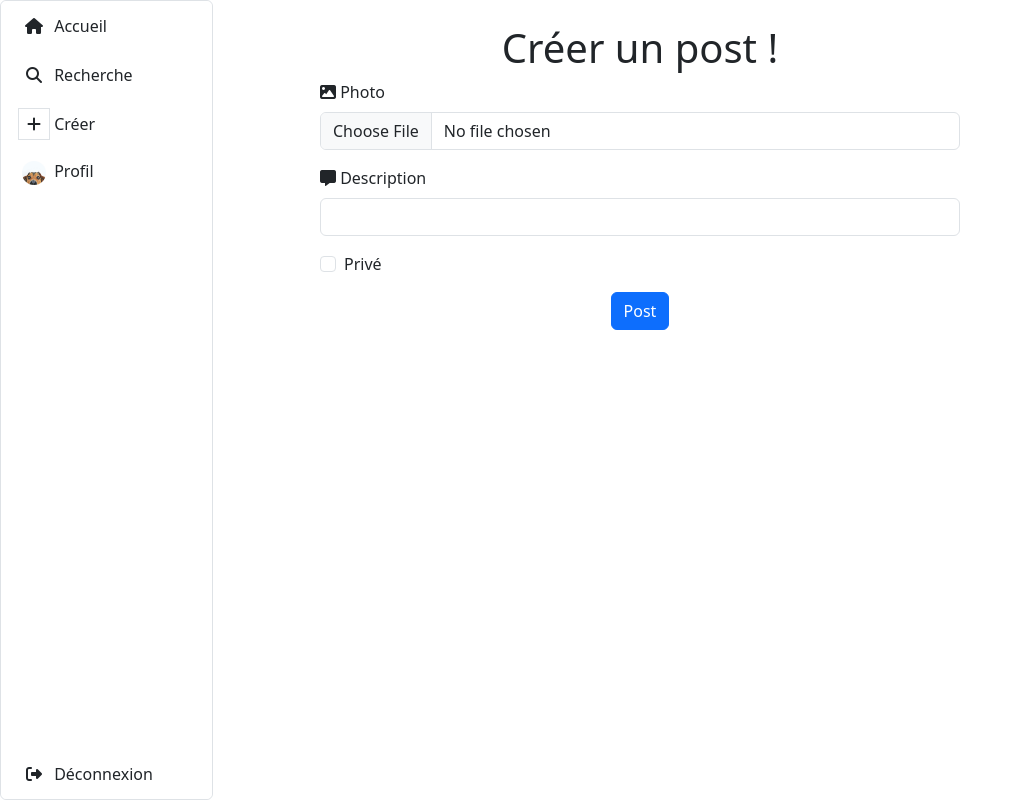
After one commit to FADLI-Said/Formulaire, a PHP site: page /src/Controller/controller_post.php in a window 1280 px wide. The commit adds this page. Shown: the whole page, without its empty margins (0-1023 px from the left). Run offline with PHP 8.4, Linux system fonts and the light colour scheme; the visitor is signed in with stand-in values (Sample User, id 1); some libraries are stand-ins or nearby versions.

Commit message:
post fonctionne

```diff
--- a/config.php
+++ b/config.php
@@ -4,6 +4,6 @@
 define("DB_HOST","localhost");
 define("DB_NAME","afpa-gram");
 define("DB_USER","Saïd");
-define("DB_PASS","r.jdGMFV0FBF.l-X");
+define("DB_PASS","Z7KGPJQKpq3g4Psm");
 
 ?>
--- /dev/null
+++ b/src/Controller/controller_post.php
@@ -0,0 +1,90 @@
+<?php
+
+session_start();
+
+require_once "../../config.php";
+
+if (!isset($_SESSION['user_id'])) {
+    // on renvoie vers la page d'accueil
+    header('Location: ../../public/');
+    exit;
+}
+
+
+
+
+if ($_SERVER["REQUEST_METHOD"] == "POST") {
+
+    if (isset($_FILES["photo"])) {
+        if (empty($_FILES["photo"]["name"])) {
+            $error["photo"] = "<i class='fa-solid fa-circle-exclamation'></i> Image obligatoire";
+        }
+    }
+
+    if (isset($_POST["description"])) {
+        if (empty($_POST["description"])) {
+            $error["description"] = "<i class='fa-solid fa-circle-exclamation'></i> Description obligatoire";
+        }
+    }
+
+    // On se connete a la base de donnée via pdo = création instance
+    $pdo = new PDO("mysql:host=" . DB_HOST . ";dbname=" . DB_NAME . ";charset=utf8", DB_USER, DB_PASS);
+
+    // Options avances sur notre instance
+    $pdo->setAttribute(PDO::ATTR_ERRMODE, PDO::ERRMODE_EXCEPTION);
+
+    $sql = "INSERT INTO
+        `76_posts` (
+            `post_timestamp`,
+            `post_description`,
+            `post_private`,
+            `user_id`
+        ) VALUE (:date, :description, :private, :user_id)";
+
+
+    // On prépare la requête avant de l'exécuter
+    $stmt = $pdo->prepare($sql);
+
+    function safeInput($string)
+    {
+        $input = trim($string);
+        $input = htmlspecialchars($input);
+        return $input;
+    }
+
+
+
+    $stmt->bindValue(":date", time(), PDO::PARAM_STR);
+    $stmt->bindValue(":description", safeInput($_POST["description"]), PDO::PARAM_STR);
+    $stmt->bindValue(":private", isset($_POST["condition"]) ? 1 : 0, PDO::PARAM_INT);
+    $stmt->bindValue(":user_id", $_SESSION["user_id"], PDO::PARAM_INT);
+
+    $stmt->execute();
+
+    $id = $pdo->lastInsertId();
+
+    $sql = "INSERT INTO
+        `76_pictures` (
+            `pic_name`,
+            `post_id`
+        ) VALUE (:photo, :post_id)";
+
+    $stmt = $pdo->prepare($sql);
+
+    $stmt->bindValue(":photo", $_FILES["photo"]["name"], PDO::PARAM_STR);
+    $stmt->bindValue(":post_id", $id, PDO::PARAM_STR);
+
+    if ($stmt->execute()) {
+        header("Location: controller_profile.php");
+        exit;
+    }
+
+    $pdo = "";
+
+
+}
+
+
+
+include_once '../View/view_post.php';
+?>
--- a/src/View/view_home.php
+++ b/src/View/view_home.php
@@ -4,7 +4,7 @@
 <head>
     <meta charset="UTF-8">
     <meta name="viewport" content="width=device-width, initial-scale=1.0">
-    <title>Inscription</title>
+    <title>Afpa-gram</title>
     <link href="https://cdn.jsdelivr.net/npm/bootstrap@5.3.3/dist/css/bootstrap.min.css" rel="stylesheet"
         integrity="sha384-QWTKZyjpPEjISv5WaRU9OFeRpok6YctnYmDr5pNlyT2bRjXh0JMhjY6hW+ALEwIH" crossorigin="anonymous">
     <link rel="stylesheet" href="../../assets/css/style.css">
--- /dev/null
+++ b/src/View/view_post.php
@@ -0,0 +1,52 @@
+<!DOCTYPE html>
+<html lang="fr">
+
+<head>
+    <meta charset="UTF-8">
+    <meta name="viewport" content="width=device-width, initial-scale=1.0">
+    <title>Inscription</title>
+    <link href="https://cdn.jsdelivr.net/npm/bootstrap@5.3.3/dist/css/bootstrap.min.css" rel="stylesheet"
+        integrity="sha384-QWTKZyjpPEjISv5WaRU9OFeRpok6YctnYmDr5pNlyT2bRjXh0JMhjY6hW+ALEwIH" crossorigin="anonymous">
+    <link rel="stylesheet" href="../../assets/css/style.css">
+</head>
+
+<body>
+    <?= include_once "../../templates/nav.php" ?>
+
+    <h1 class="text-center">Créer un post !</h1>
+    <form action="" class="col-lg-6 mx-auto" method="POST" enctype="multipart/form-data" novalidate>
+        <div class="mb-3">
+            <label for="formFile" class="form-label"><i class="fa-solid fa-image"></i> Photo</label>
+            <input class="form-control" type="file" id="formFile" name="photo" accept="image/*" required>
+            <p class="text-danger"><?= $error['photo'] ?? '' ?></p>
+        </div>
+
+        <div class="mb-3">
+            <label for="description" class="form-label"><i class="fa-solid fa-message"></i> Description</label>
+            <input type="text" class="form-control" id="description" name="description"
+                value="<?= $_POST['description'] ?? '' ?>" required>
+            <p class="text-danger"><?= $error['description'] ?? '' ?></p>
+        </div>
+        <div class="col-12">
+            <div class="form-check">
+                <input name="condition" class="form-check-input" type="checkbox" id="gridCheck" required>
+                <label class="form-check-label" for="gridCheck">
+                    Privé
+                </label>
+            </div>
+            <p class="text-danger"><?= $error['condition'] ?? '' ?></p>
+        </div>
+        <div class="col-12 text-center">
+            <button type="submit" class="btn btn-primary">Post</button>
+        </div>
+
+    </form>
+
+
+    <script src="https://kit.fontawesome.com/50a1934b21.js" crossorigin="anonymous"></script>
+    <script src="https://cdn.jsdelivr.net/npm/bootstrap@5.3.3/dist/js/bootstrap.bundle.min.js"
+        integrity="sha384-YvpcrYf0tY3lHB60NNkmXc5s9fDVZLESaAA55NDzOxhy9GkcIdslK1eN7N6jIeHz"
+        crossorigin="anonymous"></script>
+</body>
+
+</html>
--- a/src/View/view_profile.php
+++ b/src/View/view_profile.php
@@ -10,7 +10,7 @@
 <head>
     <meta charset="UTF-8">
     <meta name="viewport" content="width=device-width, initial-scale=1.0">
-    <title>Inscription</title>
+    <title>Afpa-gram</title>
     <link href="https://cdn.jsdelivr.net/npm/bootstrap@5.3.3/dist/css/bootstrap.min.css" rel="stylesheet"
         integrity="sha384-QWTKZyjpPEjISv5WaRU9OFeRpok6YctnYmDr5pNlyT2bRjXh0JMhjY6hW+ALEwIH" crossorigin="anonymous">
     <link rel="stylesheet" href="../../assets/css/style.css">
@@ -20,7 +20,7 @@
 
     <?= include_once "../../templates/nav.php" ?>
 
-    <div class="container ps-lg-5">
+    <div class="container ps-lg-5 mt-lg-0 mt-4">
         <div class="d-lg-flex justify-content-evenly my-3 px-5 align-items-center">
             <div class="p-lg-1 rounded-circle"
                 style="background-image: linear-gradient(to left bottom, #833ab4, #d03097, #f94c72, #ff7d53, #fcb045);">
--- a/templates/head.php
+++ b/templates/head.php
@@ -4,7 +4,7 @@
 <head>
     <meta charset="UTF-8">
     <meta name="viewport" content="width=device-width, initial-scale=1.0">
-    <title>Inscription</title>
+    <title>Afpa-gram</title>
     <link href="https://cdn.jsdelivr.net/npm/bootstrap@5.3.3/dist/css/bootstrap.min.css" rel="stylesheet"
         integrity="sha384-QWTKZyjpPEjISv5WaRU9OFeRpok6YctnYmDr5pNlyT2bRjXh0JMhjY6hW+ALEwIH" crossorigin="anonymous">
 </head>
--- a/templates/nav.php
+++ b/templates/nav.php
@@ -1,4 +1,4 @@
-<nav class="navbar navbar-expand-lg bg-body-tertiary">
+<nav class="position-fixed navbar navbar-expand-lg bg-body-tertiary z-2" style="width: 100%;">
     <div class="container-fluid">
         <a class="navbar-brand" href="../../src/Controller/controller_home.php">Accueil</a>
         <button class="navbar-toggler" type="button" data-bs-toggle="collapse" data-bs-target="#navbarNav"
@@ -20,7 +20,8 @@
                             style="width:2rem; height:2rem"></i> Recherche</a>
                 </li>
                 <li class="nav-item">
-                    <a type="button" class="list-group-item list-group-item-action border-white"><i
+                    <a type="button" href="../../src/Controller/controller_post.php"
+                        class="list-group-item list-group-item-action border-white"><i
                             class="fa-solid fa-plus border p-1 align-content-center text-center"
                             style="width:2rem; height:2rem"></i> Créer</a>
                 </li>
@@ -28,7 +29,7 @@
                     <a type="button" class="list-group-item list-group-item-action border-white"
                         href="../../src/Controller/controller_profile.php">
                         <img src="../../assets\img\dog.jpg" style="width:2rem; height:2rem" alt="Image de profile"
-                            class="rounded-circle p-1"> profile</a>
+                            class="rounded-circle p-1"> Profil</a>
                 </li>
                 <li>
                     <a type="button" class="list-group-item list-group-item-action border-white"
@@ -53,14 +54,15 @@
                 class="fa-solid fa-magnifying-glass p-1 align-content-center text-center"
                 style="width:2rem; height:2rem"></i> Recherche</a>
 
-        <a type="button" class="list-group-item list-group-item-action border-white"><i
+        <a type="button" href="../../src/Controller/controller_post.php"
+            class="list-group-item list-group-item-action border-white"><i
                 class="fa-solid fa-plus border p-1 align-content-center text-center"
                 style="width:2rem; height:2rem"></i> Créer</a>
 
         <a type="button" class="list-group-item list-group-item-action border-white"
             href="../../src/Controller/controller_profile.php">
             <img src="../../assets\img\dog.jpg" style="width:2rem; height:2rem" alt="Image de profile"
-                class="rounded-circle p-1"> profile</a>
+                class="rounded-circle p-1"> Profil</a>
     </div>
     <a type="button" class="list-group-item list-group-item-action border-white"
         href="../../src/Controller/controller_deconnexion.php"><i
```
Also changed, not shown: queries.sql (+7 -0 lines), src/Controller/controller_home.php (+25 -38 lines), assets/img/users/1/ford_mustang.webp (added), assets/img/users/1/pneu_michelin.png (added).
